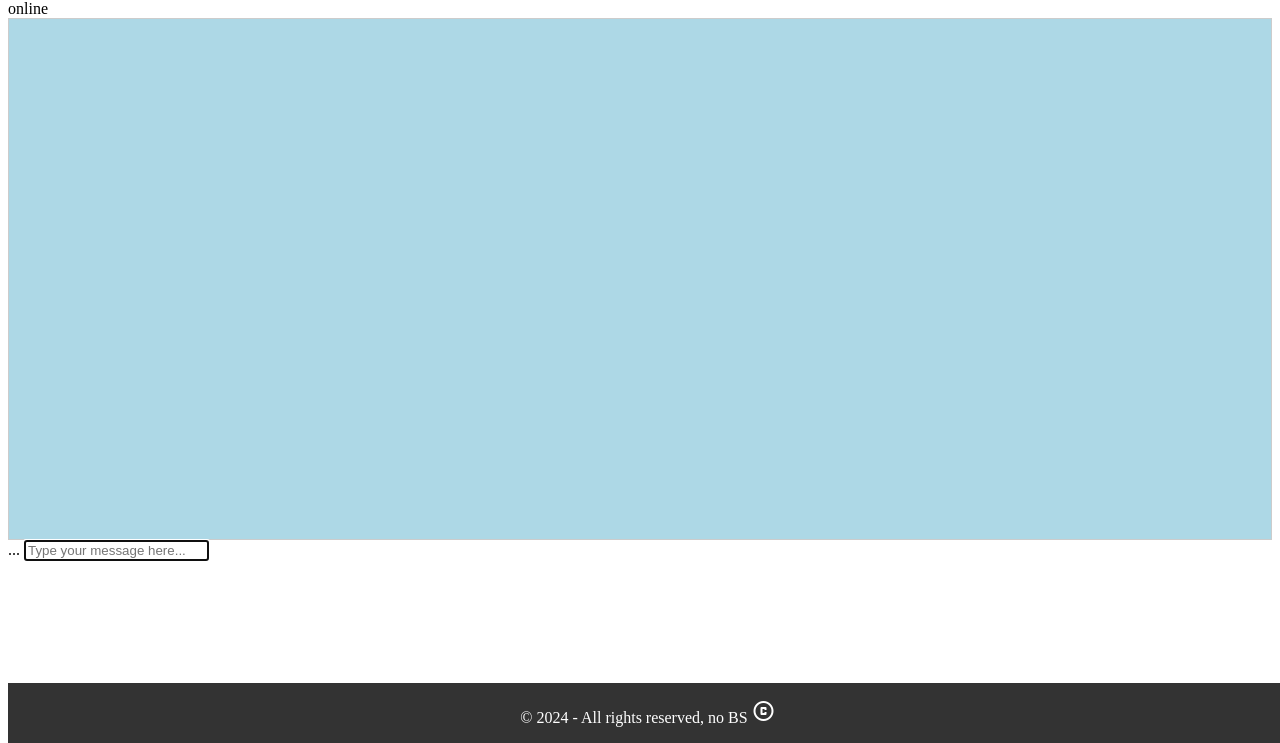
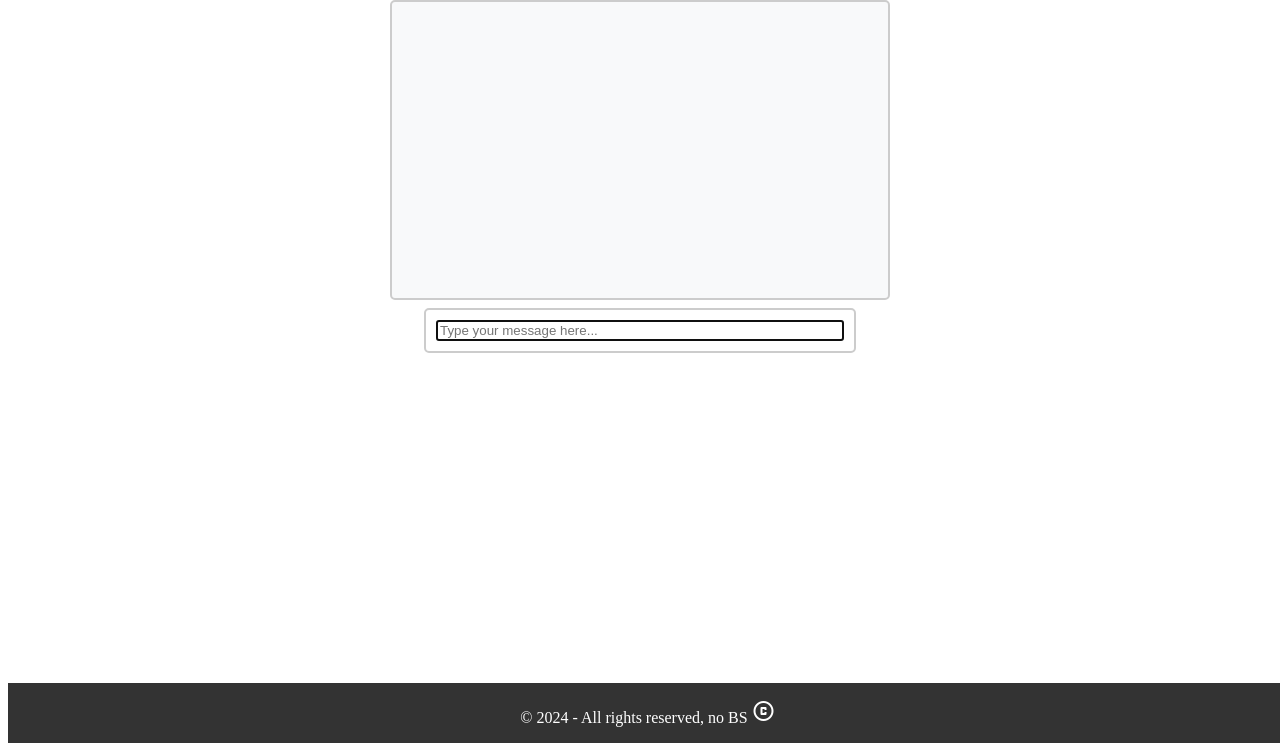
Before and after one commit to svvoii/ft_transcendence, a Django app: template _main_project/a_chat/templates/a_chat/chat.html in a window 1280 px wide. Shown: the part 57-800 px from the top of the page. Run offline with Django 5.2, Linux system fonts and the light colour scheme; the template is opened without the code that fills it: values that come from a table or form of the project are taken from there, others are empty; some libraries are stand-ins or nearby versions.

```diff
--- a/_main_project/a_chat/consumers.py
+++ b/_main_project/a_chat/consumers.py
@@ -9,6 +9,7 @@ from .models import ChatRoom, Message
 
 
 class ChatConsumer(WebsocketConsumer):
+
 	def connect(self):
 		self.user = self.scope['user']
 		self.room_name = self.scope['url_route']['kwargs']['room_name']
--- a/_main_project/a_chat/forms.py
+++ b/_main_project/a_chat/forms.py
@@ -9,8 +9,13 @@ class ChatMessageCreateForm(ModelForm):
 		model = Message
 		fields = ['msg_content']
 		widgets = {
-			'msg_content': forms.TextInput(attrs={'placeholder': 'Type your message here...', 'maxlength': '512', 'autofocus': True}),
+			'msg_content': forms.TextInput(attrs={
+    			'placeholder': 'Type your message here...',
+       			'maxlength': '512',
+        		'autofocus': True,
+				'style': 'width: 400px;'
+        	}),
 		}
 		labels = {
-			'msg_content': '...',
+			'msg_content': '',
 		}
--- a/_main_project/a_chat/templates/a_chat/chat.html
+++ b/_main_project/a_chat/templates/a_chat/chat.html
@@ -3,35 +3,49 @@
 
 <style>
 	.chat-container {
-		border: 1px solid #ccc;
+        margin: 0 auto 8px auto;
+        border-radius: 5px;
+        background-color: #f8f9fa;
+        border: 2px solid #ccc;
         padding: 10px;
-        height: 500px;
-        overflow-y: scroll;
-        background-color: lightblue;
+        height: 300px;
+        width: 100%;
+        max-width: 500px;
+        overflow-y: auto;
+        box-sizing: border-box;
     }
 
-	.chat-container div {
-		margin-bottom: 8px;
+	#chat_window {
+        display: flex;
+        flex-direction: column;
+        align-items: center;
+    }
+
+	.chat-input {
+		padding: 10px;
 		border-radius: 5px;
-        background-color: lightyellow;
+		border: 2px solid #ccc;
+		box-sizing: border-box;
 	}
 </style>
+{% comment %}
+{% endcomment %}
 
 <wrapper>
     <div id="chat_window">
         <div>
-            <span id="online-count"></span>online
+            <span id="online-count"></span>
         </div>
         <div id='chat_container' class="chat-container">
+			<ul id='chat_messages'>
 				{% for message in chat_messages reversed %}
-				{% include 'a_chat/partials/chat_message_p.html' with message=message %}
-{% comment %}
-{% endcomment %}
+					{% include 'a_chat/chat_message.html' %}
 				{% endfor %}
+			</ul>
         </div>
         <div class="">
             <div class="">
-                <form id="chat_message_form" class=""
+                <form id="chat_message_form" class="chat-input"
 					hx-ext="ws"
 					ws-connect="/ws/chatroom/public-chat/"
 					ws-send
@@ -45,17 +59,20 @@
     </div>
 </wrapper>
 
-{% endblock %}
+{% endblock content %}
 
 {% block scripts %}
+
 <script>
 
-	function scroll_to_bottom() {
+	function scrollToBottom(time=0) {
+        setTimeout(function() {
             const container = document.getElementById('chat_container');
             container.scrollTop = container.scrollHeight;
+        }, time);
     }
-	scroll_to_bottom();
+    scrollToBottom()
 
 </script>
 
-{% endblock %}
+{% endblock scripts %}
--- a/_main_project/a_chat/views.py
+++ b/_main_project/a_chat/views.py
@@ -27,6 +27,7 @@ def chat_view(request):
 				'user': request.user,
 			}
 			return render(request, 'a_chat/partials/chat_message_p.html', context)
+			# return render(request, 'a_chat/chat_message.html', context)
 
 	context = {
 		'chat_room': chat_room,
```
Also changed, not shown: _main_project/a_chat/templates/a_chat/chat_message.html (+25 -0 lines), _main_project/a_chat/templates/a_chat/partials/chat_message_p.html (+4 -4 lines). Lines whose indentation alone changed are shown as unchanged.
